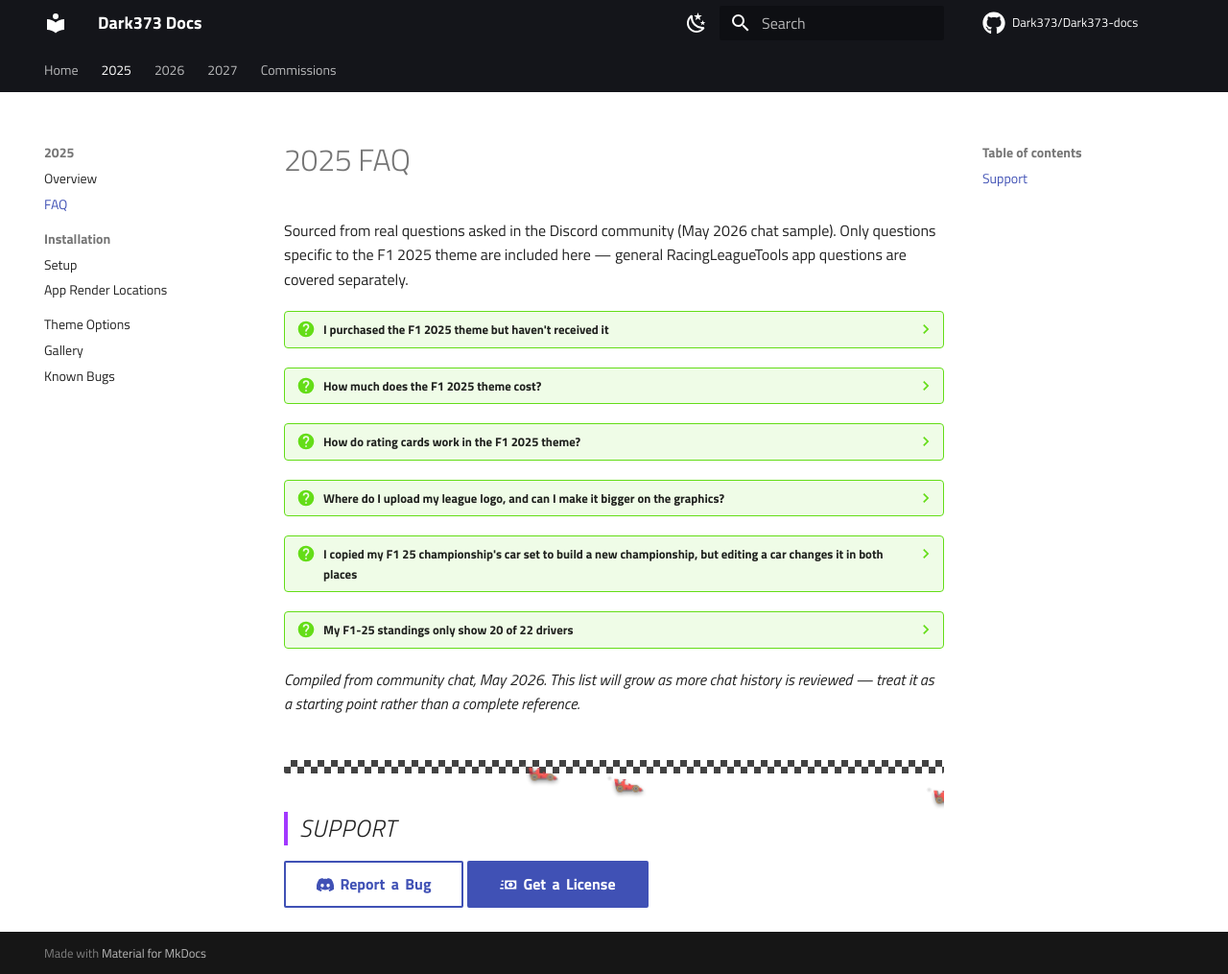
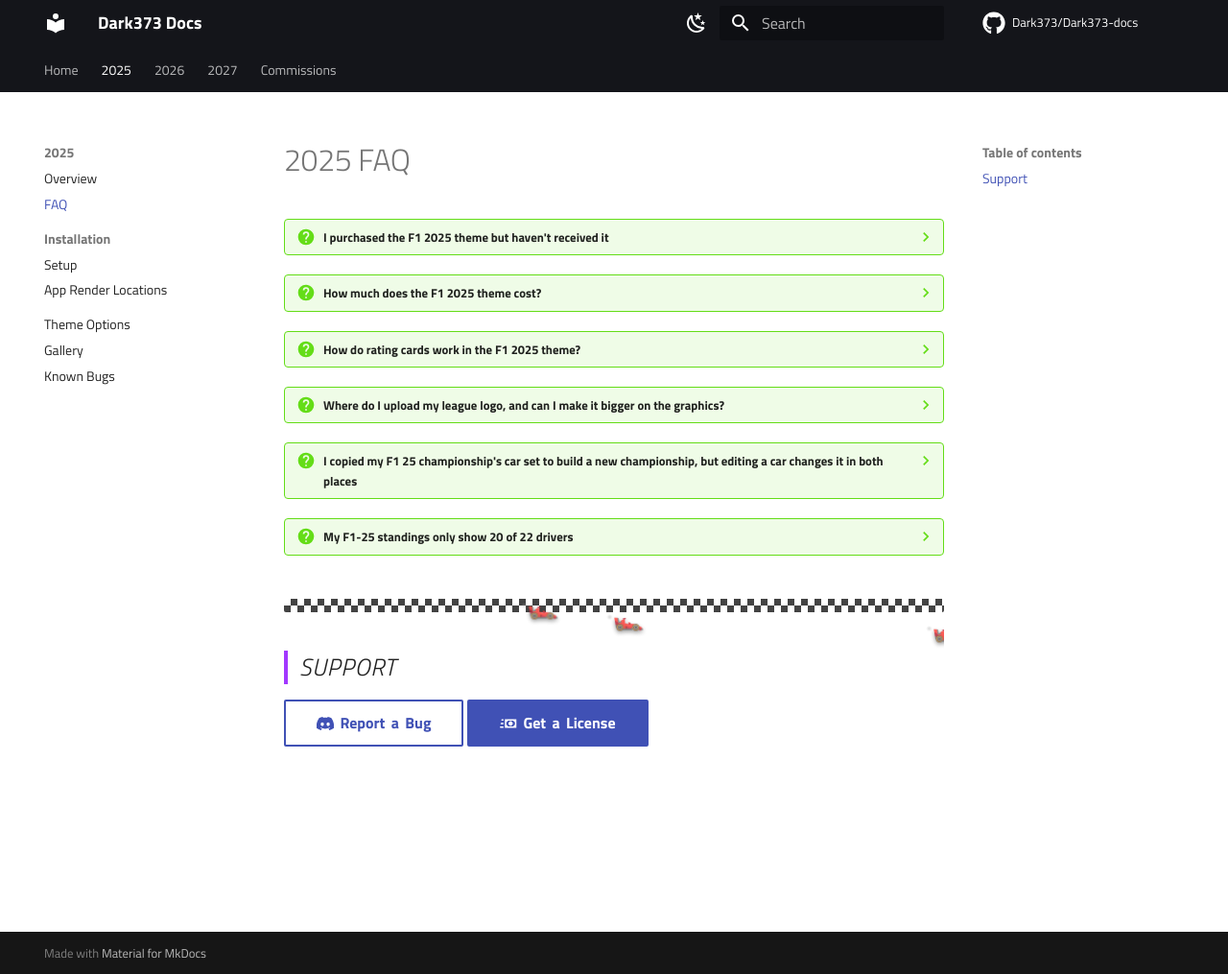
Before and after one commit to Dark373/Dark373-docs, an MkDocs documentation site: the page built from docs/f1-2025-theme/faq.md, in a window 1280 px wide and 1015 px high. Shown: the whole window at 96% size. Built offline with MkDocs 1.6.1 and Material for MkDocs 9.7.7, drawn with Linux system fonts in a browser that asks for light colours; comment, search, counter and statistics services are not loaded.

Commit message:
Update faq.md

```diff
--- a/docs/f1-2025-theme/faq.md
+++ b/docs/f1-2025-theme/faq.md
@@ -1,8 +1,4 @@
 # 2025 FAQ
-
-Sourced from real questions asked in the Discord community (May 2026 chat
-sample). Only questions specific to the F1 2025 theme are included here —
-general RacingLeagueTools app questions are covered separately.
 
 ??? question "I purchased the F1 2025 theme but haven't received it"
     Wait about an hour, then check your shared Google Drive folder and the
@@ -34,10 +30,6 @@ general RacingLeagueTools app questions are covered separately.
     Open app options and ensure drivers to display is set
     to zero (infinite).
 
-*Compiled from community chat, May 2026. This list will grow as more chat
-history is reviewed — treat it as a starting point rather than a complete
-reference.*
-
 <div class="checker-divider"></div>
 
 ## Support {: .f1-heading }
```
